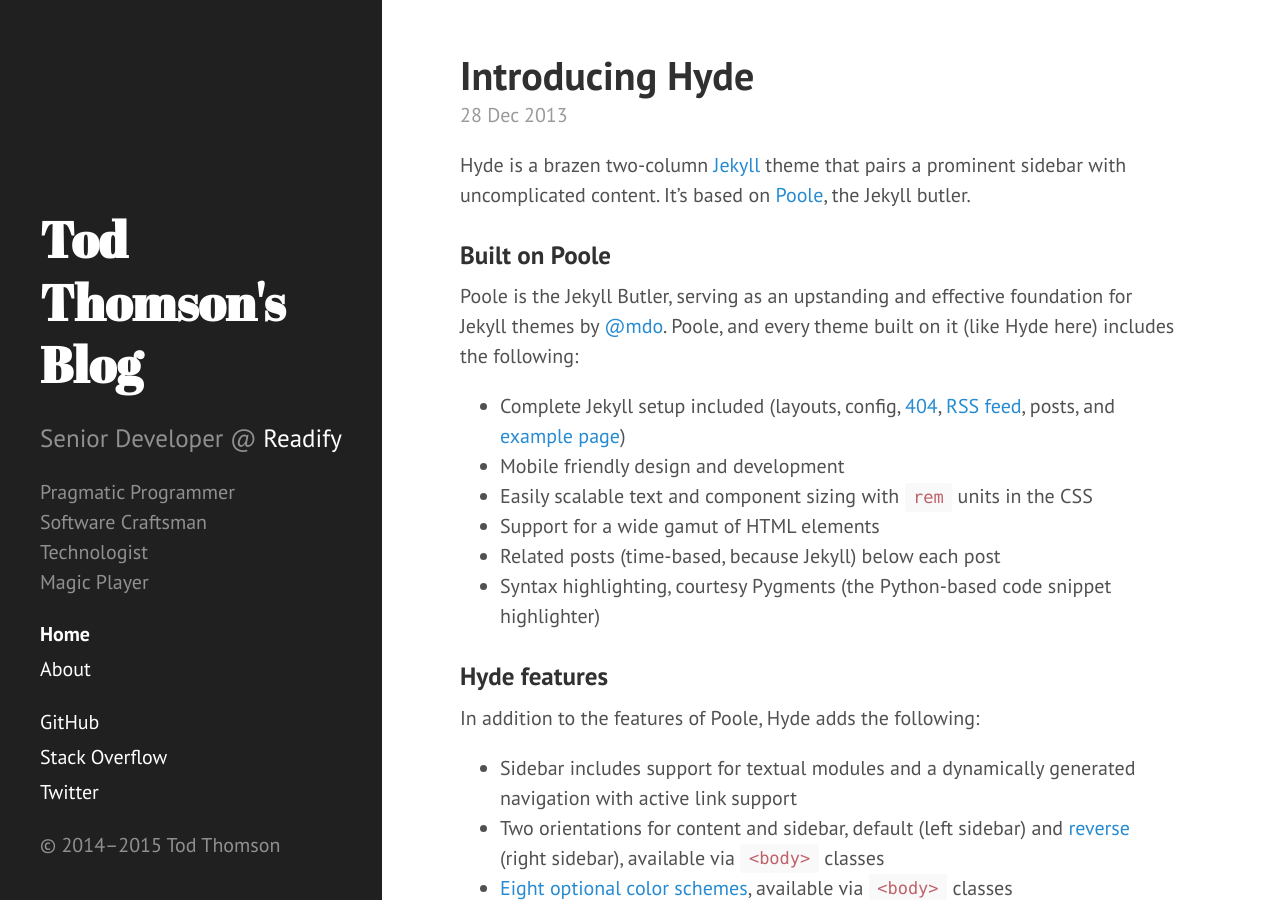
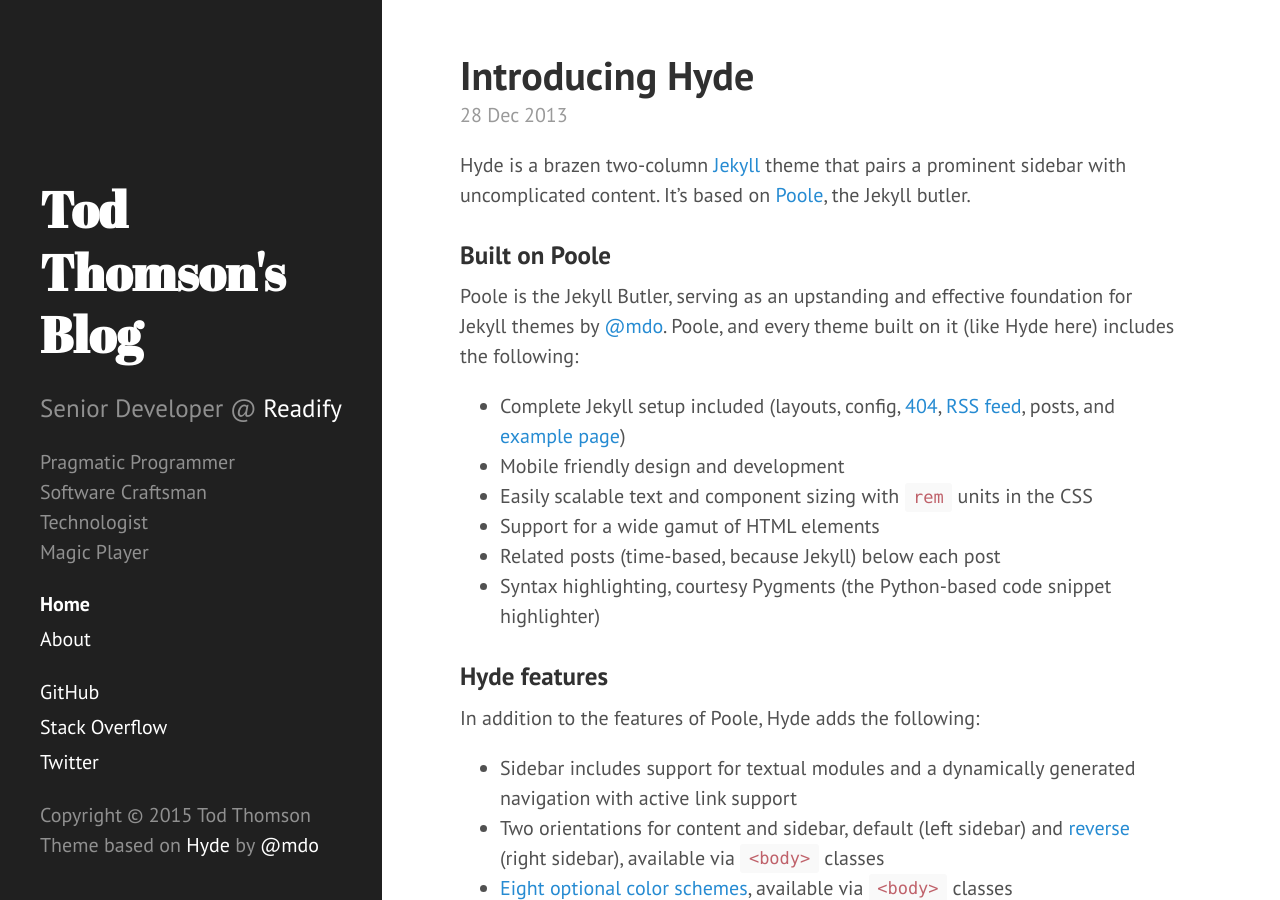
Before and after one commit to todthomson/todthomson.github.io, a Jekyll site: the page built from index.html, in a window 1280 px wide and 900 px high. Built offline with Jekyll 4.4.1, drawn with Linux system fonts in a browser that asks for light colours; Markdown is read by kramdown in place of the engine named in the settings; the list of posts is cut into pages by our own code.

Commit message:
credit to @mdo where it is due

```diff
--- a/_includes/sidebar.html
+++ b/_includes/sidebar.html
@@ -29,6 +29,10 @@
             <a class="sidebar-nav-item" target="_blank" href="https://stackoverflow.com/users/372666/tod-thomson">Stack Overflow</a><br />
             <a class="sidebar-nav-item" target="_blank" href="https://twitter.com/todthomson">Twitter</a>
         </nav>
-    <p>&copy; 2014&ndash;{{ site.time | date: '%Y' }} Tod Thomson</p>
+        <p>
+        	Copyright &copy; {{ site.time | date: '%Y' }} Tod Thomson<br />
+        	Theme based on <a target="_blank" href="http://hyde.getpoole.com">Hyde</a>
+        	by <a target="_blank" href="https://twitter.com/mdo">@mdo</a>
+        </p>
     </div>
 </div>
--- a/_layouts/default.html
+++ b/_layouts/default.html
@@ -1,15 +1,10 @@
 <!DOCTYPE html>
-<html xmlns="http://www.w3.org/1999/xhtml" xml:lang="en" lang="en-us">
-
+<html xmlns="http://www.w3.org/1999/xhtml" xml:lang="en" lang="en-au">
     {% include head.html %}
-
     <body>
-
         {% include sidebar.html %}
-
         <div class="content container">
           {{ content }}
         </div>
-
     </body>
 </html>
```
Also changed, not shown: _includes/head.html (+4 -9 lines), public/css/site.css (indentation only). Lines whose indentation alone changed are shown as unchanged.
